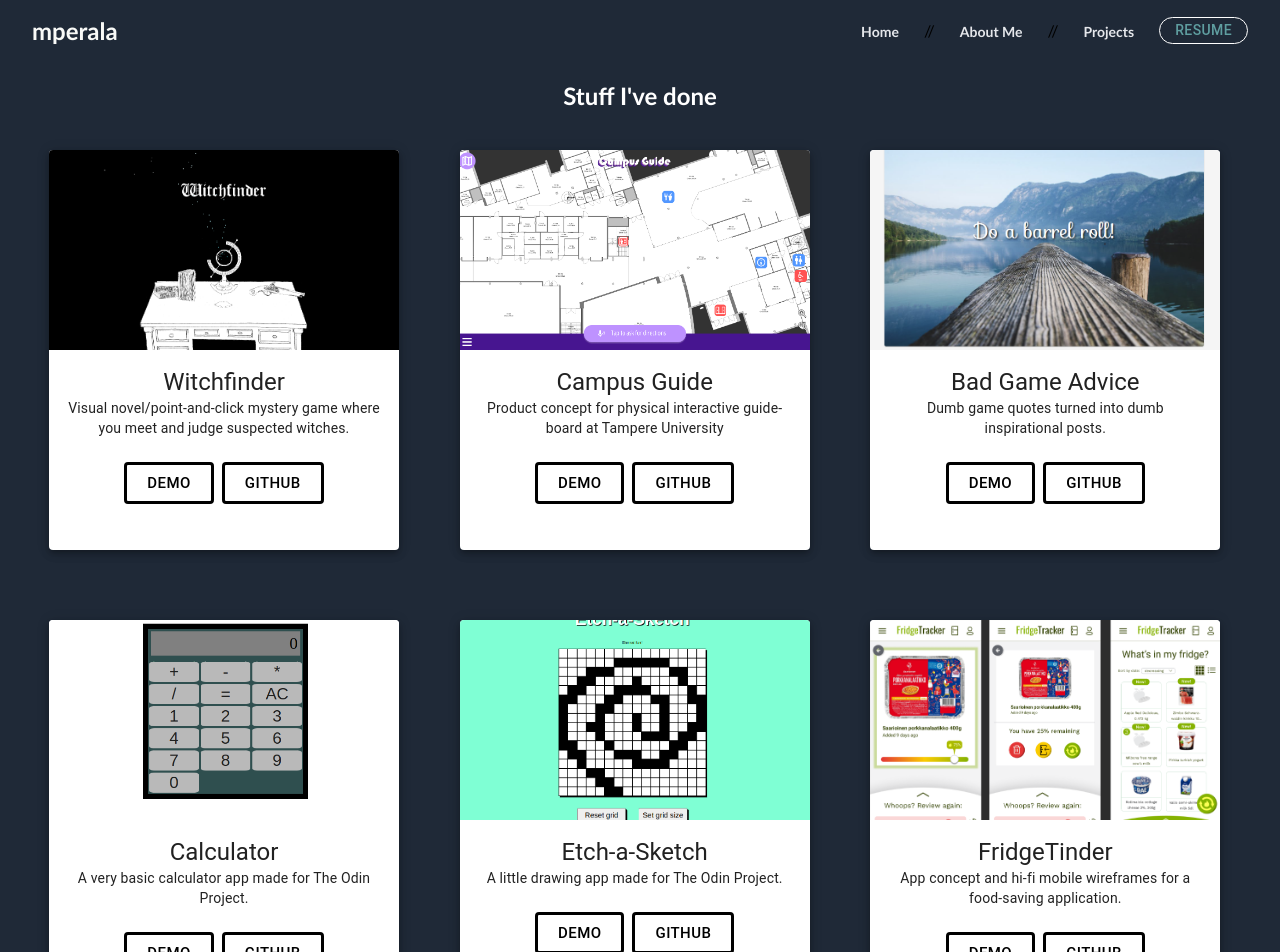
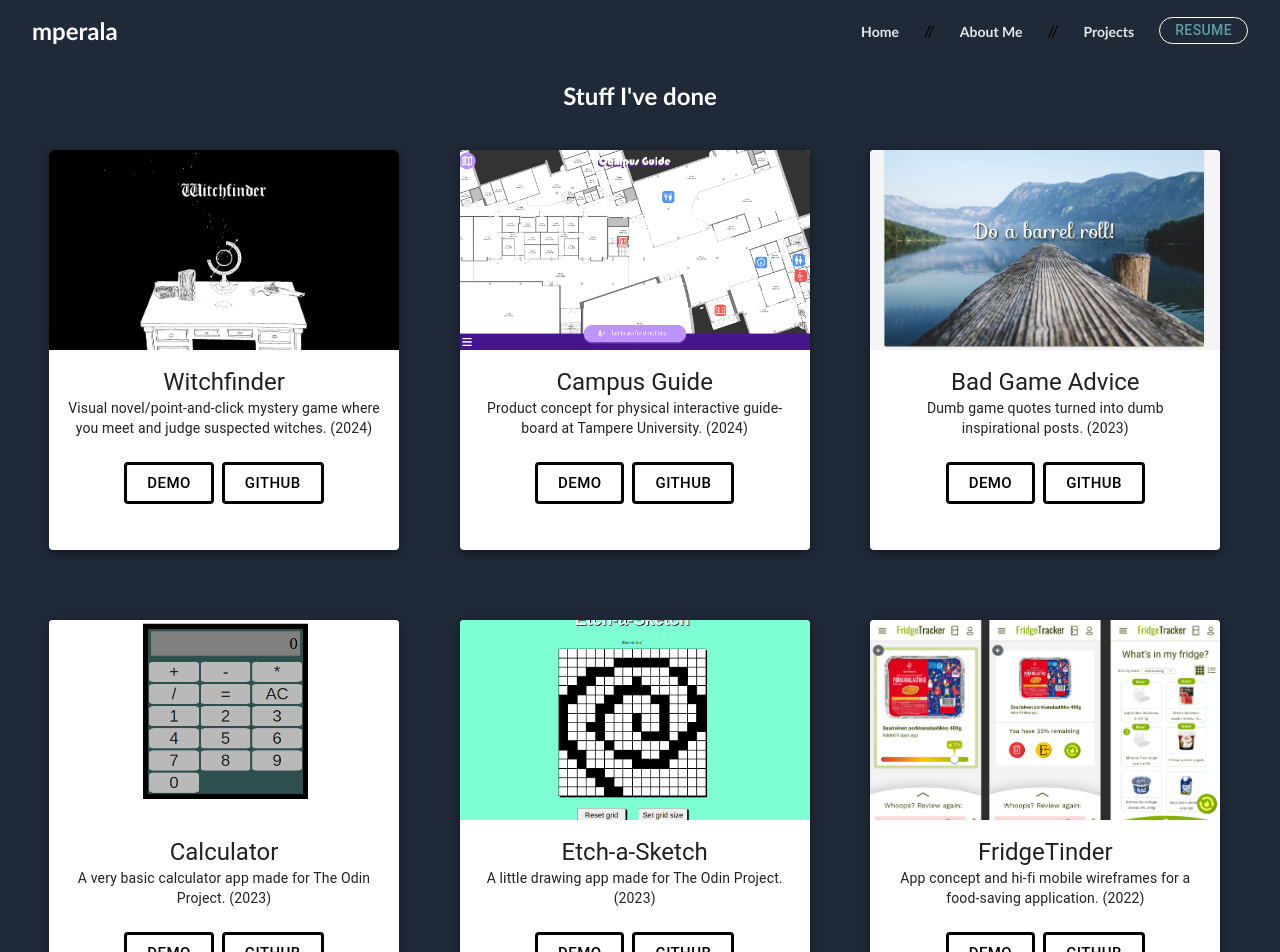
Before and after one commit to peralammikko/react-portfolio, a React (Create React App) app: page /projects in a window 1280 px wide. Shown: the top 952 px of the page. Built offline with nearby package versions, Linux system fonts and the light colour scheme.

Commit message:
Update Projects.js

```diff
--- a/src/components/Projects.js
+++ b/src/components/Projects.js
@@ -27,7 +27,7 @@ function Projects () {
                     <ProjectCard
                     imgPath={witchfinder}
                     title="Witchfinder"
-                    desc="Visual novel/point-and-click mystery game where you meet and judge suspected witches."
+                    desc="Visual novel/point-and-click mystery game where you meet and judge suspected witches. (2024)"
                     demolink="https://bugcave.itch.io/witchfinder"
                     gitlink="https://github.com/peralammikko/burnthewitches"/>
                 </Grid>
@@ -35,7 +35,7 @@ function Projects () {
                     <ProjectCard
                     imgPath={guide}
                     title="Campus Guide"
-                    desc="Product concept for physical interactive guide-board at Tampere University"
+                    desc="Product concept for physical interactive guide-board at Tampere University. (2024)"
                     demolink="https://www.figma.com/proto/Xvw8Bs6r6pnd8D2u02bfmJ/Campus-Guide?page-id=0%3A1&node-id=223-799&p=f&viewport=364%2C269%2C0.07&t=ft0yiprL1LJqhvNu-1&scaling=contain&content-scaling=fixed&starting-point-node-id=223%3A799&show-proto-sidebar=1"
                     gitlink="https://github.com/peralammikko/campus-guide"/>
                 </Grid>
@@ -43,7 +43,7 @@ function Projects () {
                     <ProjectCard
                     imgPath={barrelroll}
                     title="Bad Game Advice"
-                    desc="Dumb game quotes turned into dumb inspirational posts."
+                    desc="Dumb game quotes turned into dumb inspirational posts. (2023)"
                     demolink="https://badgameadvice.vercel.app/"
                     gitlink="https://github.com/peralammikko/badgameadvice"/>
                 </Grid>
@@ -51,7 +51,7 @@ function Projects () {
                     <ProjectCard
                     imgPath={calculator}
                     title="Calculator"
-                    desc="A very basic calculator app made for The Odin Project."
+                    desc="A very basic calculator app made for The Odin Project. (2023)"
                     demolink="https://odin-calculator-gray.vercel.app/"
                     gitlink="https://github.com/peralammikko/git_test"/>
                 </Grid>
@@ -59,7 +59,7 @@ function Projects () {
                     <ProjectCard
                     imgPath={etchasketch}
                     title="Etch-a-Sketch"
-                    desc="A little drawing app made for The Odin Project."
+                    desc="A little drawing app made for The Odin Project. (2023)"
                     demolink="https://etchasketch-bay.vercel.app/"
                     gitlink="https://github.com/peralammikko/etchasketch"/>
                 </Grid>
@@ -67,7 +67,7 @@ function Projects () {
                     <ProjectCard
                     imgPath={fridgetinder}
                     title="FridgeTinder"
-                    desc="App concept and hi-fi mobile wireframes for a food-saving application."
+                    desc="App concept and hi-fi mobile wireframes for a food-saving application. (2022)"
                     demolink="https://www.linkedin.com/in/mikko-per%C3%A4l%C3%A4-ba092b19b/overlay/projects/1983787665/multiple-media-viewer/?profileId=ACoAAC7yDugBTXQ-Nk29pB8bWovVIRKzciKVF6c&treasuryMediaId=1709233288306"
                     gitlink="https://github.com/peralammikko/FridgeTinder"/>
                 </Grid>
```
